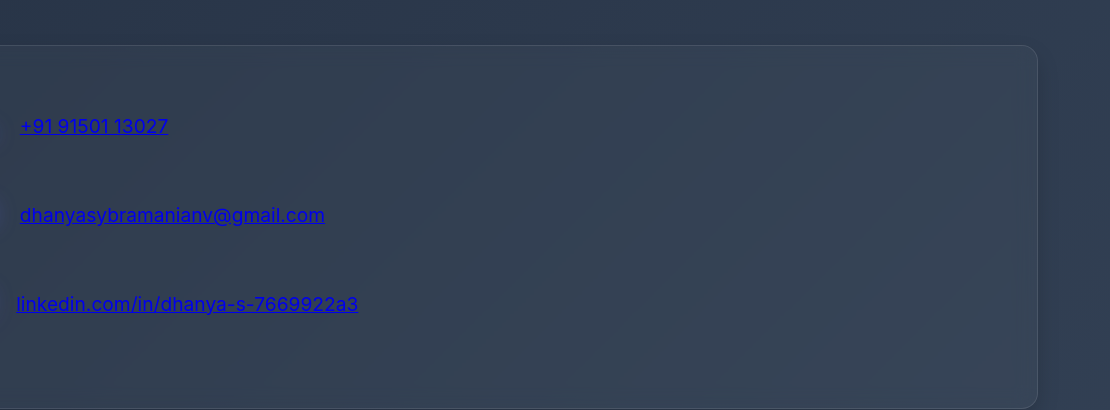
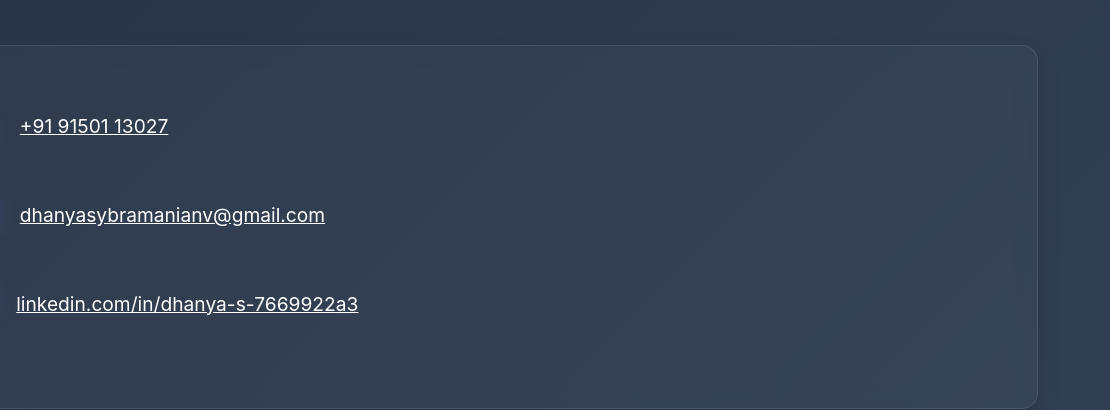
Before and after one commit to s-dhanya/portfolio, a plain HTML site: page index.html in a window 1280 px wide. Shown: the part 5285-5695 px from the top of the page, 170-1280 px from the left. Drawn offline with Linux system fonts and the light colour scheme.

Commit message:
Update index.html

```diff
--- a/index.html
+++ b/index.html
@@ -1543,17 +1543,17 @@ footer {
         <div class="contact-container">
             <div class="contact-info">
                 <i class="fas fa-phone"></i>
-                <a href="tel:+919150113027">+91 91501 13027</a>
+                <a href="tel:+919150113027" style="color:white;">+91 91501 13027</a>
             </div>
 
             <div class="contact-info">
                 <i class="fas fa-envelope"></i>
-                <a href="mailto:dhanyasybramanianv@gmail.com">dhanyasybramanianv@gmail.com</a>
+                <a href="mailto:dhanyasybramanianv@gmail.com" style="color:white;">dhanyasybramanianv@gmail.com</a>
             </div>
 
             <div class="contact-info">
                 <i class="fab fa-linkedin"></i>
-                <a href="https://www.linkedin.com/in/dhanya-s-7669922a3" target="_blank">linkedin.com/in/dhanya-s-7669922a3</a>
+                <a href="https://www.linkedin.com/in/dhanya-s-7669922a3" target="_blank" style="color:white;">linkedin.com/in/dhanya-s-7669922a3</a>
             </div>
         </div>
     </section>
```
